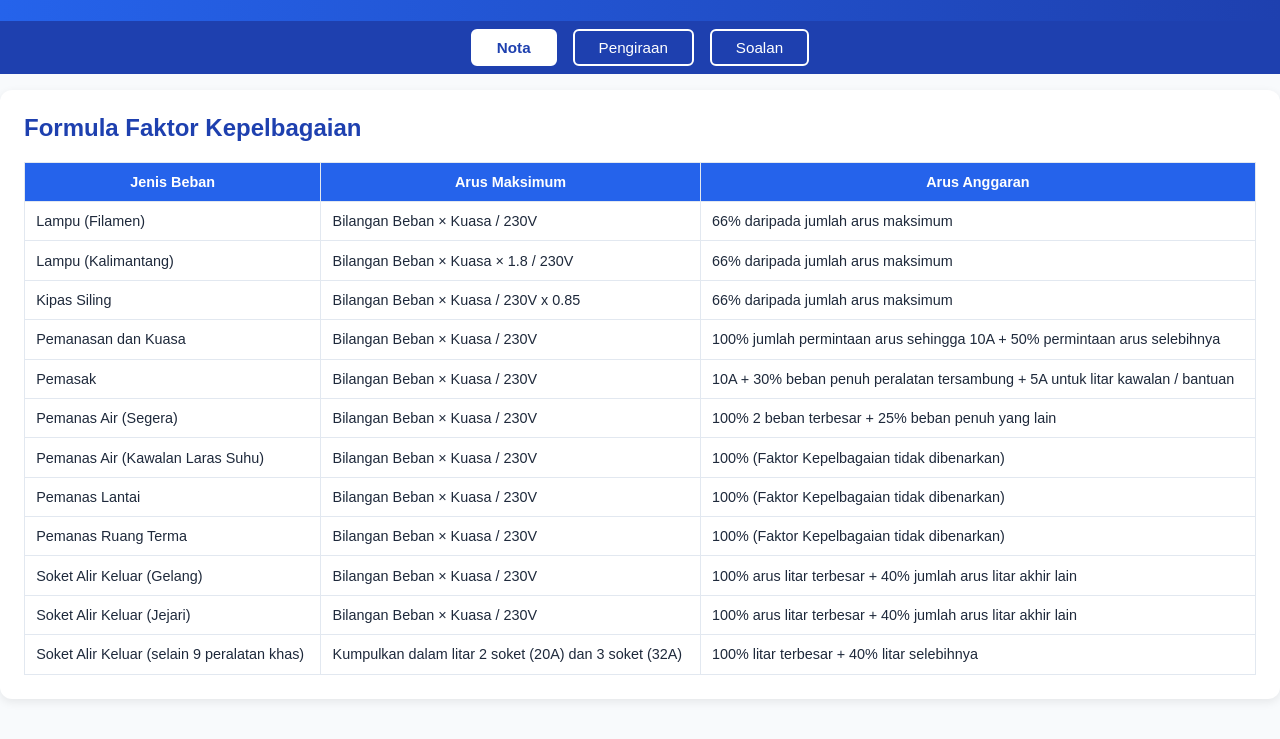
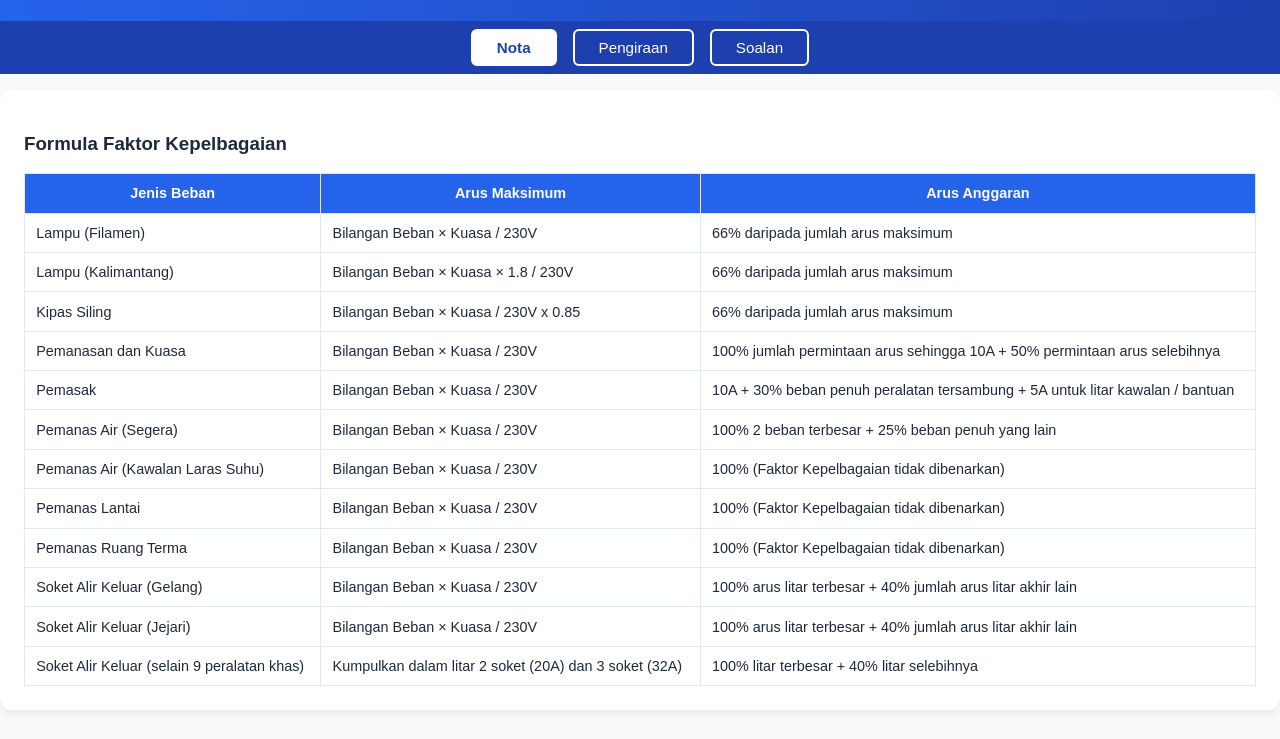
Before and after one commit to ilyaadli-art/caldiv, a plain HTML site: page index.html in a window 1280 px wide. Both pictures are taken after a click on the button "Nota". Shown: the part 83-822 px from the top of the page. Drawn offline with Linux system fonts and the light colour scheme.

Commit message:
Update index.html

```diff
--- a/index.html
+++ b/index.html
@@ -96,7 +96,7 @@
   <!-- Notes Section -->
     <div id="notes-section" class="content-section">
       <div class="card">
-        <h2>Formula Faktor Kepelbagaian</h2>
+        <h3>Formula Faktor Kepelbagaian</h3>
         <table>
           <thead>
             <tr>
```
